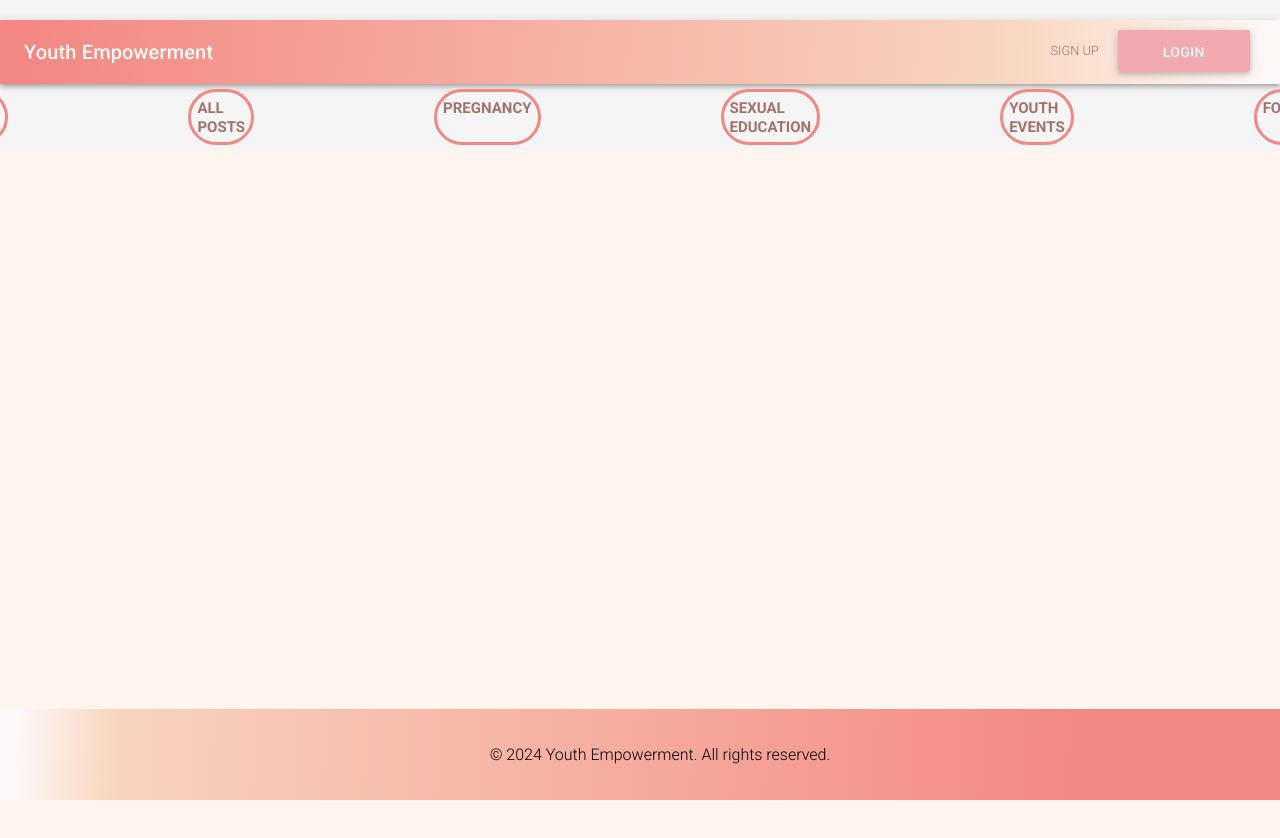
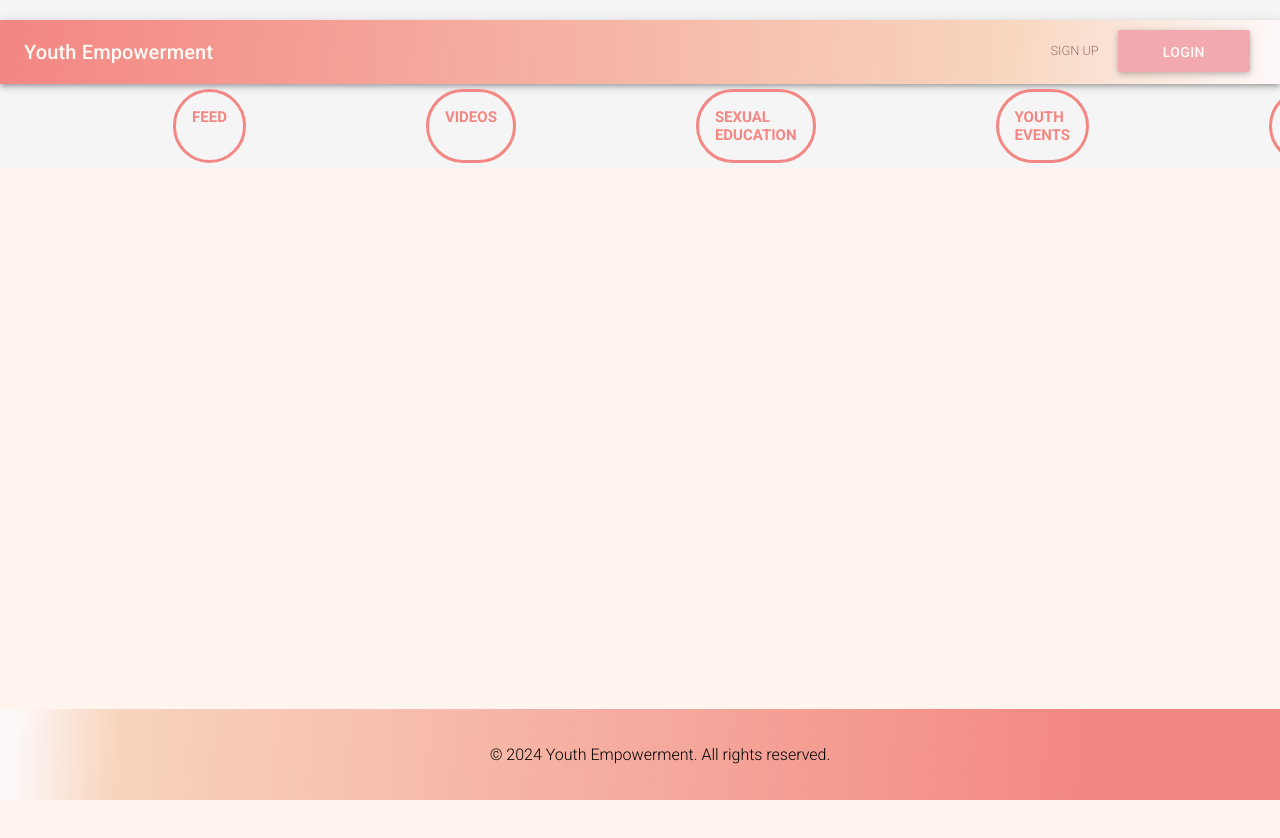
Before and after one commit to MaryAngeleen16/YouthHub, a React (Create React App) app in the folder frontend/: page / in a window 1280 px wide. Shown: the top 838 px of the page. Built offline with nearby package versions, Linux system fonts and the light colour scheme.

Commit message:
navbar update

```diff
--- a/frontend/src/Components/Layouts/FH.css
+++ b/frontend/src/Components/Layouts/FH.css
@@ -1,16 +1,12 @@
-
-.text-ye
-{
+.text-ye {
   color: #FEFBF6 !important;
 }
 
-.login-text
-{
+.login-text {
   color: #FEFBF6!important;
 }
 
-.footer-space
-{
+.footer-space {
   margin-top: 100px;
   text-align: center;
   padding: 20px;
@@ -23,17 +19,17 @@ width: 100%;
   display: flex;
   justify-content: center;
   list-style-type: none;
-  padding: 0; /* Add padding to the top and bottom */
+  padding: 0;
   color: rgb(235, 232, 207) !important;
   margin-top: 5px;
   margin-bottom: 5px;
 }
 
 .nav-item {
-    margin: 0 90px; /* Adjust spacing between items */
+  margin: 0 90px;
 }
 
-  .header-link{
+.header-link {
   text-decoration: none;
   color: #A3716E;
   font-size: 15px;
@@ -44,16 +40,65 @@ width: 100%;
   color: white;
 }
 
-  .color-nav
-{
+.color-nav {
   border: 3px solid  #F38783;
   border-radius: 50px;
   padding: 6px;
   text-transform: uppercase;
 }
 
-.color-nav:hover
-{
+.color-nav:hover {
   background-color: #F38783;
   color:white !important;
 }
+
+/* New CSS */
+
+
+.nav-item {
+  display: inline-block;
+  position: relative;
+}
+
+.nav-link {
+  color: #F38783;
+  text-decoration: none;
+  padding: 10px;
+  display: block;
+}
+
+.dropdown-menu {
+  display: none;
+  position: absolute;
+  background-color: #ff7171;
+  min-width: 200px;
+  z-index: 1;
+}
+
+.dropdown-item {
+  padding: 10px;
+  padding-left: 0;
+  padding-right: 40px;
+}
+
+.dropdown-item a {
+  color: #ffffff;
+  text-decoration: none;
+}
+
+.open .dropdown-menu {
+  display: block;
+}
+
+.dropdown-menu {
+  display: none;
+  position: absolute;
+  background-color: #fa8c8c;
+  min-width: 100px;
+  z-index: 1;
+  border-radius: 30px;
+}
+
+.nav-item:hover .dropdown-menu {
+  display: block;
+}
--- a/frontend/src/Components/Layouts/navBar.js
+++ b/frontend/src/Components/Layouts/navBar.js
@@ -4,28 +4,47 @@ import './FH.css';
 const Navbar = () => {
   return (
     <div className="collapse navbar-collapse" id="navbarSupportedContent">
-        <ul className="navbar-nav me-auto mb-2 mb-lg-0 ">
-          <li className="nav-item color-nav"><b>
+      <ul className="navbar-nav me-auto mb-2 mb-lg-0">
+        <li className="nav-item color-nav">
+          <b>
             <a className="nav-link header-link" href="/">Home</a>
-          </b></li>
-          <li className="nav-item color-nav"><b>
-            <a className="nav-link header-link" href="/postspage">All Posts</a>
-          </b></li>
-          <li className="nav-item color-nav"><b>
-            <a className="nav-link  header-link" href="/pregnancy">Pregnancy</a>
-          </b></li>
-          <li className="nav-item color-nav"><b>
+          </b>
+        </li>
+        <li className="nav-item color-nav dropdown">
+          <b>
+            <a className="nav-link header-link" href="/">Feed</a>
+          </b>
+          <ul className="dropdown-menu">
+            <li className="dropdown-item"><a href="#">All Post</a></li>
+            <li className="dropdown-item"><a href="/pregnancy">Pregnancy</a></li>
+            <li className="dropdown-item"><a href="#">Sexual Education</a></li>
+            <li className="dropdown-item"><a href="#">Contraceptive</a></li>
+            {/* Add more dropdown items as needed */}
+          </ul>
+        </li>
+
+        <li className="nav-item color-nav">
+          <b>
+            <a className="nav-link header-link" href="/">Videos</a>
+          </b>
+        </li>
+        <li className="nav-item color-nav">
+          <b>
             <a className="nav-link header-link" href="/">Sexual Education</a>
-          </b></li>
-          <li className="nav-item color-nav"><b>
+          </b>
+        </li>
+        <li className="nav-item color-nav">
+          <b>
             <a className="nav-link header-link" href="/">Youth Events</a>
-          </b></li>
-          <li className="nav-item color-nav"><b>
+          </b>
+        </li>
+        <li className="nav-item color-nav">
+          <b>
             <a className="nav-link header-link" href="/forums">Forums</a>
-          </b></li>
-
-        </ul>
-      </div>
+          </b>
+        </li>
+      </ul>
+    </div>
   );
 };
 
```
Lines whose indentation alone changed are shown as unchanged.
